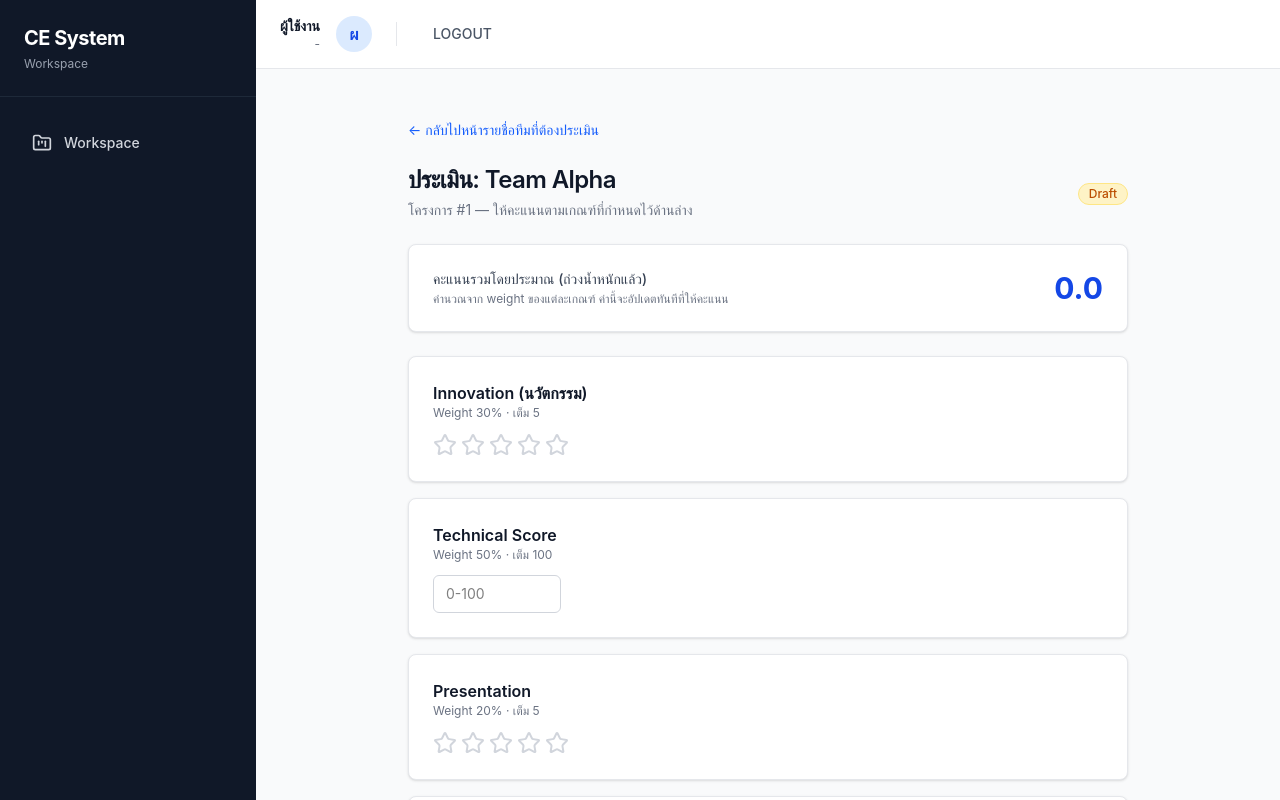
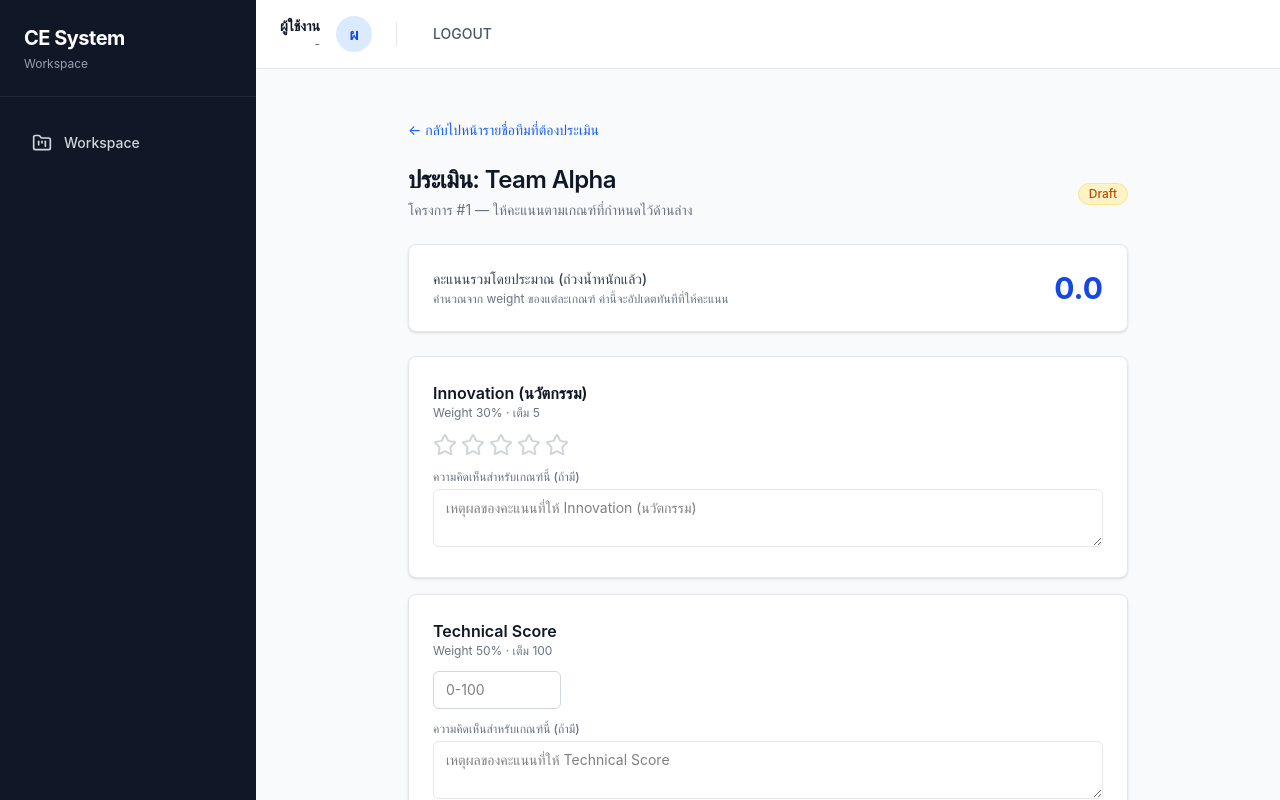
Before and after one commit to Benjamarit/MultiRole, a React (Vite) app: page /judge/project/1/evaluate/1 in a window 1280 px wide. Shown: the top 800 px of the page. Built offline with nearby package versions, Linux system fonts and the light colour scheme.

Commit message:
Finish criteria comments

```diff
--- a/src/pages/EvaluationMonitoring.jsx
+++ b/src/pages/EvaluationMonitoring.jsx
@@ -7,10 +7,19 @@ import Button from '../components/Button';
 import { getProjectById } from '../data/ProjectStore';
 import { getTeamsByProject } from '../data/TeamStore';
 import { getEvaluationsByProject } from '../data/EvaluationStore';
+import { getCriteriaByProject } from '../data/CriteriaStore';
 import { getRegisteredUsers } from '../context/authStore';
 
 function formatTime(date) {
   return date.toLocaleTimeString('th-TH', { hour: '2-digit', minute: '2-digit', second: '2-digit' });
+}
+
+function scoreLabel(criterion, value) {
+  if (value === null || value === undefined) return 'ยังไม่ให้คะแนน';
+  if (criterion.type === 'PASS_FAIL') return value === 1 ? 'Pass' : 'Fail';
+  if (criterion.type === 'STAR') return `${value} / ${criterion.maxScore} ดาว`;
+  if (criterion.type === 'PERCENTAGE') return `${value}%`;
+  return `${value} / ${criterion.maxScore}`;
 }
 
 export default function EvaluationMonitoring() {
@@ -23,6 +32,7 @@ export default function EvaluationMonitoring() {
   const project = getProjectById(id);
   const registeredUsers = getRegisteredUsers();
   const teams = getTeamsByProject(id);
+  const criteria = getCriteriaByProject(id);
   const evaluations = getEvaluationsByProject(id).filter((evaluation) => evaluation.status === 'SUBMITTED');
   const assignments = project?.judgeAssignments || [];
   const totalJudges = assignments.length || project?.judgeEmails?.length || 0;
@@ -245,6 +255,27 @@ export default function EvaluationMonitoring() {
                         {entry.comment}
                       </p>
                     )}
+                    {entry.criteriaComments &&
+                      Object.entries(entry.criteriaComments).some(([, text]) => text) && (
+                        <div className="mt-1.5 space-y-1">
+                          {criteria.map((criterion) => {
+                            const text = entry.criteriaComments[criterion.id];
+                            if (!text) return null;
+                            const score = entry.scores?.[criterion.id];
+                            return (
+                              <p
+                                key={criterion.id}
+                                className="text-xs text-gray-600 bg-amber-50 rounded px-2 py-1.5"
+                              >
+                                <span className="font-medium text-gray-700">
+                                  {criterion.name} ({scoreLabel(criterion, score)}):{' '}
+                                </span>
+                                {text}
+                              </p>
+                            );
+                          })}
+                        </div>
+                      )}
                   </div>
                 ))
               ) : (
--- a/src/pages/JudgeEvaluation.jsx
+++ b/src/pages/JudgeEvaluation.jsx
@@ -37,6 +37,9 @@ export default function JudgeEvaluation() {
   const teamName = team?.name || `ทีม #${teamId}`;
 
   const [scores, setScores] = useState(() => savedEvaluation?.scores || {});
+  const [criteriaComments, setCriteriaComments] = useState(
+    () => savedEvaluation?.criteriaComments || {}
+  );
   const [comment, setComment] = useState(() => savedEvaluation?.comment || '');
   const [isLocked, setIsLocked] = useState(() => savedEvaluation?.status === 'SUBMITTED');
   const [isConfirmOpen, setIsConfirmOpen] = useState(false);
@@ -60,6 +63,10 @@ export default function JudgeEvaluation() {
     setScores((prev) => ({ ...prev, [criterionId]: value }));
   };
 
+  const handleCriterionCommentChange = (criterionId, value) => {
+    setCriteriaComments((prev) => ({ ...prev, [criterionId]: value }));
+  };
+
   const handleSaveDraft = () => {
     saveEvaluation({
       projectId,
@@ -67,6 +74,7 @@ export default function JudgeEvaluation() {
       judgeId,
       judgeName: user?.name || 'กรรมการ',
       scores,
+      criteriaComments,
       comment,
       totalScore: Number(estimatedTotal),
       status: 'DRAFT',
@@ -87,6 +95,7 @@ export default function JudgeEvaluation() {
       judgeId,
       judgeName: user?.name || 'กรรมการ',
       scores,
+      criteriaComments,
       comment,
       totalScore: Number(estimatedTotal),
       status: 'SUBMITTED',
@@ -151,6 +160,24 @@ export default function JudgeEvaluation() {
               onChange={(value) => handleScoreChange(criterion.id, value)}
               disabled={isLocked}
             />
+
+            <div className="mt-3">
+              <label
+                htmlFor={`criterion-comment-${criterion.id}`}
+                className="block text-xs font-medium text-gray-500 mb-1"
+              >
+                ความคิดเห็นสำหรับเกณฑ์นี้ (ถ้ามี)
+              </label>
+              <textarea
+                id={`criterion-comment-${criterion.id}`}
+                rows={2}
+                disabled={isLocked}
+                value={criteriaComments[criterion.id] || ''}
+                onChange={(e) => handleCriterionCommentChange(criterion.id, e.target.value)}
+                placeholder={`เหตุผลของคะแนนที่ให้ ${criterion.name}`}
+                className="w-full px-3 py-2 border border-gray-200 rounded-md text-sm disabled:bg-gray-100 disabled:text-gray-400 focus:outline-none focus:ring-2 focus:border-blue-500 focus:ring-blue-200"
+              />
+            </div>
           </Card>
         ))}
 
--- a/src/pages/JudgeMultiEvaluation.jsx
+++ b/src/pages/JudgeMultiEvaluation.jsx
@@ -1,5 +1,5 @@
 import { useState, useMemo } from 'react';
-import { useParams, Link, useNavigate } from 'react-router-dom';
+import { useParams, Link } from 'react-router-dom';
 import toast from 'react-hot-toast';
 import PageHeader from '../components/PageHeader';
 import Card from '../components/Card';
@@ -21,7 +21,6 @@ function normalizedScore(criterion, value) {
 
 export default function JudgeMultiEvaluation() {
   const { projectId } = useParams();
-  const navigate = useNavigate();
   const { user } = useAuth();
   const judgeId = user?.email || 'anonymous-judge';
 
@@ -53,6 +52,16 @@ export default function JudgeMultiEvaluation() {
       initialComments[team.id] = evalData?.comment || '';
     });
     return initialComments;
+  });
+
+  // Comment แยกรายเกณฑ์ต่อทีม: { [teamId]: { [criterionId]: text } }
+  const [criteriaComments, setCriteriaComments] = useState(() => {
+    const initial = {};
+    eligibleTeams.forEach(team => {
+      const evalData = getEvaluation(projectId, team.id, judgeId);
+      initial[team.id] = evalData?.criteriaComments || {};
+    });
+    return initial;
   });
 
   const [statuses, setStatuses] = useState(() => {
@@ -105,6 +114,14 @@ export default function JudgeMultiEvaluation() {
     setComments(prev => ({ ...prev, [teamId]: value }));
   };
 
+  const handleCriterionCommentChange = (teamId, criterionId, value) => {
+    if (statuses[teamId] === 'SUBMITTED') return;
+    setCriteriaComments(prev => ({
+      ...prev,
+      [teamId]: { ...prev[teamId], [criterionId]: value },
+    }));
+  };
+
   const handleSaveDraft = () => {
     eligibleTeams.forEach(team => {
       if (statuses[team.id] === 'SUBMITTED') return; // ไม่เซฟทับตัวที่ส่งแล้ว
@@ -114,6 +131,7 @@ export default function JudgeMultiEvaluation() {
         judgeId,
         judgeName: user?.name || 'กรรมการ',
         scores: matrixScores[team.id],
+        criteriaComments: criteriaComments[team.id] || {},
         comment: comments[team.id] || '',
         totalScore: Number(teamTotals[team.id]),
         status: 'DRAFT',
@@ -134,6 +152,7 @@ export default function JudgeMultiEvaluation() {
         judgeId,
         judgeName: user?.name || 'กรรมการ',
         scores: matrixScores[team.id],
+        criteriaComments: criteriaComments[team.id] || {},
         comment: comments[team.id] || '',
         totalScore: Number(teamTotals[team.id]),
         status: 'SUBMITTED',
@@ -216,6 +235,14 @@ export default function JudgeMultiEvaluation() {
                           onChange={(val) => handleScoreChange(team.id, criterion.id, val)}
                           disabled={statuses[team.id] === 'SUBMITTED'}
                         />
+                        <textarea
+                          rows={2}
+                          className="mt-2 w-full px-2 py-1.5 border border-gray-200 rounded-md text-xs focus:ring-blue-500 disabled:bg-gray-100"
+                          placeholder="หมายเหตุสำหรับเกณฑ์นี้ (ถ้ามี)"
+                          value={criteriaComments[team.id]?.[criterion.id] || ''}
+                          onChange={(e) => handleCriterionCommentChange(team.id, criterion.id, e.target.value)}
+                          disabled={statuses[team.id] === 'SUBMITTED'}
+                        />
                       </td>
                     ))}
                   </tr>
```
Also changed, not shown: 1 other file (tests, documents, lock files or other folders).
